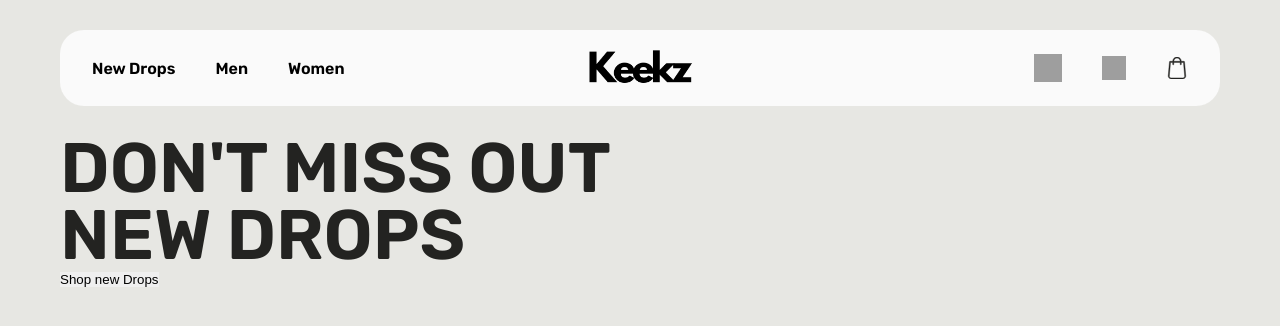
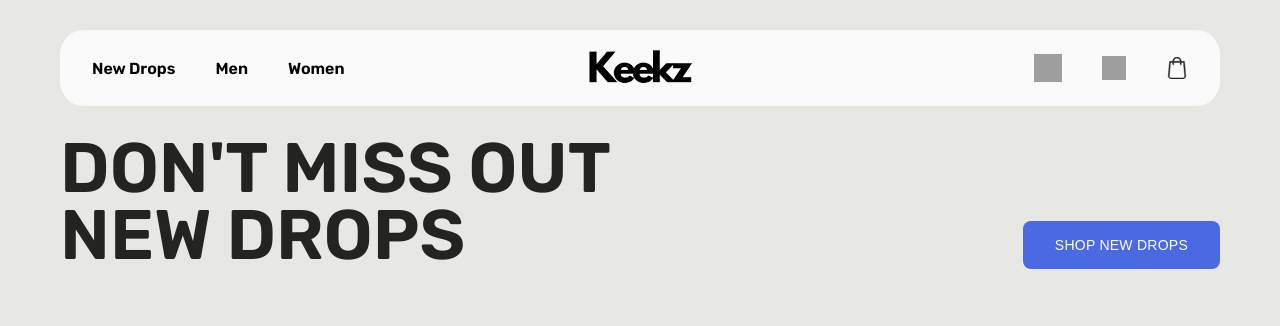
Before and after one commit to Avishekraut/Keekzstore, a React (Create React App) app in the folder keekz/: page / in a window 1280 px wide. Shown: the top 326 px of the page. Built offline with nearby package versions, Linux system fonts and the light colour scheme; grey boxes are pictures that could not be loaded.

Commit message:
css for the button in title component and also a variable for blue color was added to index.css

```diff
--- a/keekz/src/css/style.css
+++ b/keekz/src/css/style.css
@@ -74,35 +74,58 @@ header {
   max-width: 100%;
 }
 
-.left-column img{
+.left-column img {
   width: 856px;
   height: 638px;
   cursor: pointer;
 }
 
-.card1 img{
+.card1 img {
   width: 400px;
   height: 320px;
   margin-bottom: 14px;
   cursor: pointer;
 }
-.card2 img{
+.card2 img {
   width: 400px;
   height: 300px;
   cursor: pointer;
 }
 
-.title{
+.title-button {
+  display: flex;
+  justify-content: space-between;
+  align-items: flex-end;
+}
+
+.title {
   width: 589px;
 }
 
-.title h1{
+.title h1 {
   font-size: 70px;
   font-weight: 600;
   line-height: 95%;
   text-transform: uppercase;
   color: var(--color-darkGray);
 }
+
+.new-drops-button button{
+  display: flex;
+  height: 48px;
+  padding: 8px 32px;
+  justify-content: center;
+  align-items: center;
+  gap: 4px;
+  border-radius: 8px;
+  background: var(--color-blue);
+  color: var(--color-white);
+  font-size: 14px;
+  font-weight: 500;
+  letter-spacing: 0.25px;
+  text-transform: uppercase;
+}
+
 
 
 @media screen and (max-width: 600px) {
@@ -112,7 +135,7 @@ header {
     display: none;
   }
 
-  section{
+  section {
     margin: 15px 8px 15px;
   }
 
--- a/keekz/src/index.css
+++ b/keekz/src/index.css
@@ -13,6 +13,7 @@
   --color-background: #E7E7E3;
   --color-darkGray: #232321;
   --color-white: #FFFFFF;
+  --color-blue: #4A69E2;
   --color-yellow: #FFA52F;
 }
 
```
